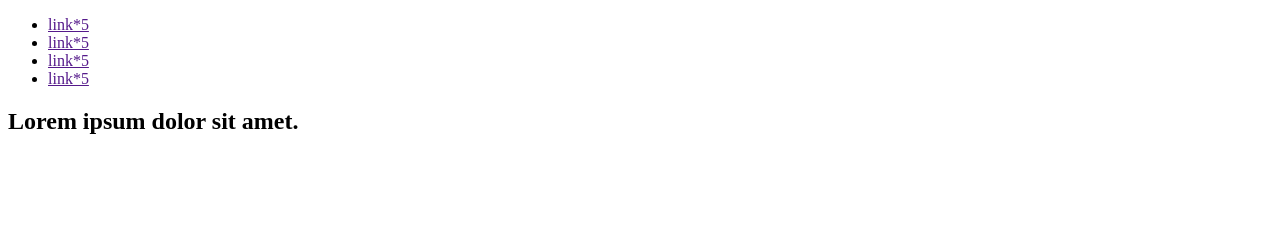
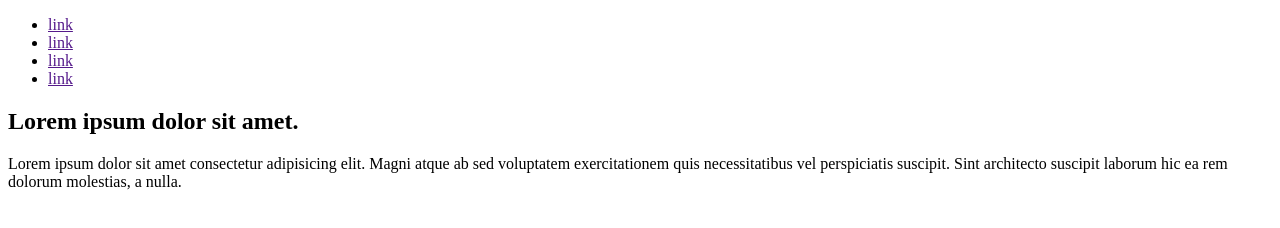
Before and after one commit to riko1212/DZ-2, a plain HTML site: page index.html in a window 1280 px wide. Drawn offline with Linux system fonts and the light colour scheme.

Commit message:
new commit

```diff
--- a/index.html
+++ b/index.html
@@ -9,15 +9,16 @@
 <body>
     <header>
         <ul>
-            <li><a href="">link*5</a></li>
-            <li><a href="">link*5</a></li>
-            <li><a href="">link*5</a></li>
-            <li><a href="">link*5</a></li>
+            <li><a href="">link</a></li>
+            <li><a href="">link</a></li>
+            <li><a href="">link</a></li>
+            <li><a href="">link</a></li>
         </ul>
     </header>
     <main>
         <section>
             <h1>Lorem ipsum dolor sit amet.</h1>
+            <p>Lorem ipsum dolor sit amet consectetur adipisicing elit. Magni atque ab sed voluptatem exercitationem quis necessitatibus vel perspiciatis suscipit. Sint architecto suscipit laborum hic ea rem dolorum molestias, a nulla.</p>
         </section>
     </main>
 </body>
```
